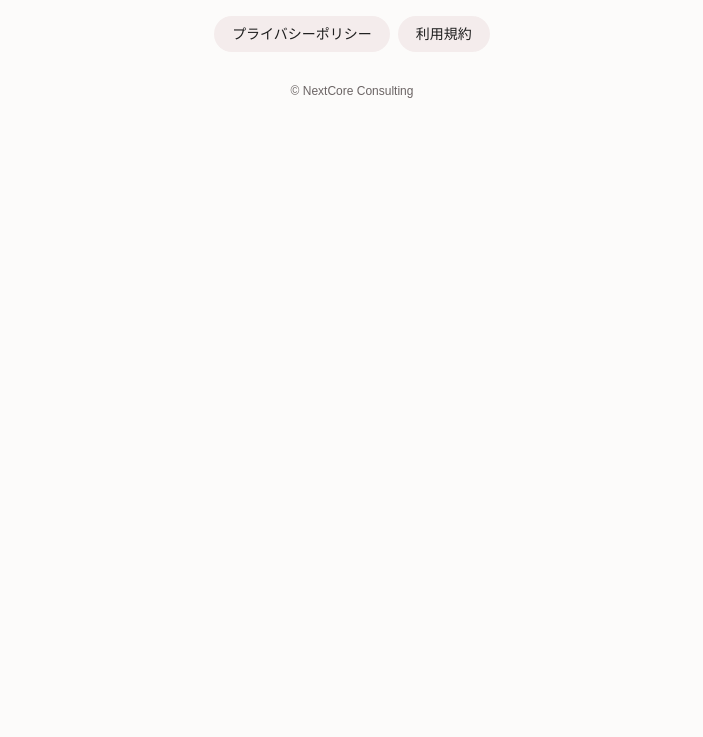
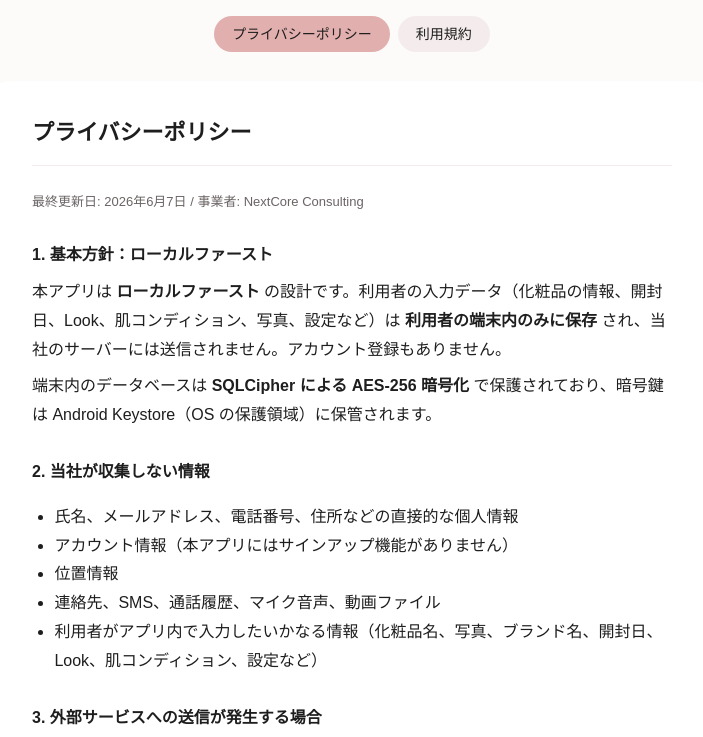
Before and after one commit to ikeno-web/chouchou-dresser-legal, a plain HTML site: page index.html in a window 1280 px wide. Shown: the part 183-920 px from the top of the page, without its empty margins (288-991 px from the left). Before the commit the page ends 800 px from the top, so only its background shows below. Drawn offline with Linux system fonts and the light colour scheme.

Commit message:
Fix: use :has() selector so PP/ToS articles render inside .wrap

```diff
--- a/index.html
+++ b/index.html
@@ -53,11 +53,11 @@
   .updated { color: var(--ink-soft); font-size: 13px; margin: 0 0 16px; }
   .note { background: var(--lav); border-radius: 12px; padding: 12px 16px; font-size: 13px; margin: 16px 0; }
   .switch { display: none; }
-  /* タブ切替（チェックボックスハック） */
-  #tab-pp:checked ~ nav.toc a.pp,
-  #tab-tos:checked ~ nav.toc a.tos { background: var(--rose); }
-  #tab-pp:checked ~ #content #pp,
-  #tab-tos:checked ~ #content #tos { display: block; }
+  /* タブ切替（:has() で wrap 内の article を制御）。:has() は Chrome 105+/Safari 15.4+/Firefox 121+ 対応。 */
+  body:has(#tab-pp:checked)  nav.toc a.pp,
+  body:has(#tab-tos:checked) nav.toc a.tos { background: var(--rose); }
+  body:has(#tab-pp:checked)  #pp,
+  body:has(#tab-tos:checked) #tos { display: block; }
   #content > article { display: none; }
 </style>
 </head>
```
